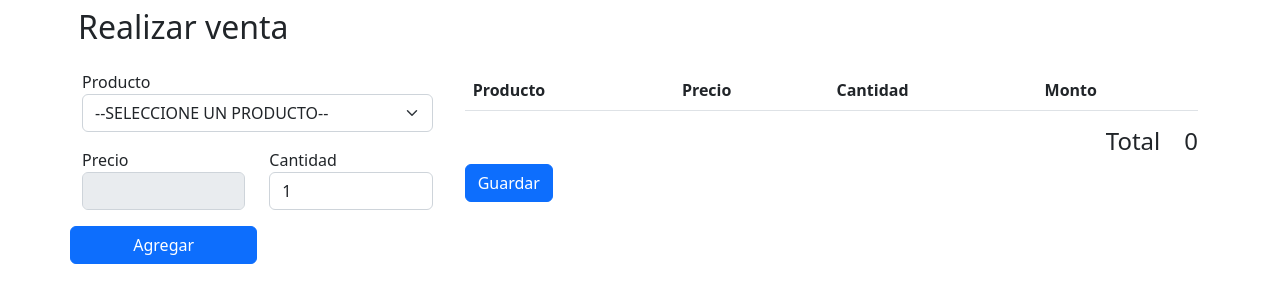
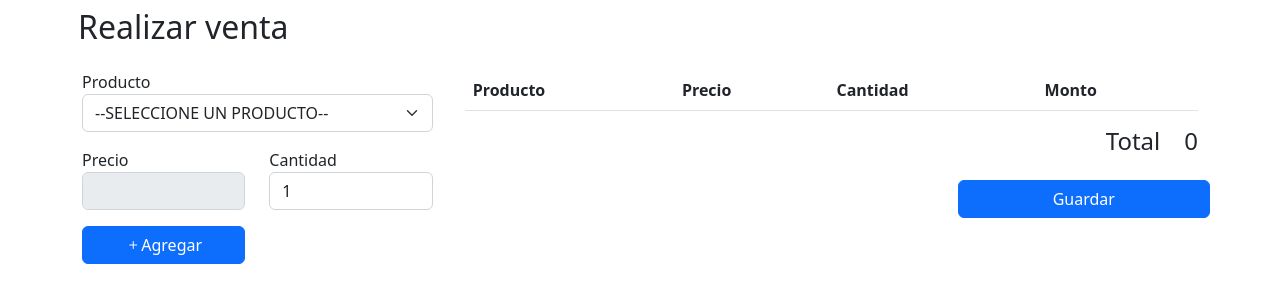
Before and after one commit to Isaipc/aldoups, a PHP site: page /realizar-venta in a window 1280 px wide. Shown: the part 56-359 px from the top of the page. Run offline with PHP 8.4, Linux system fonts and the light colour scheme; lists and menus that the app fills with data are empty.

Commit message:
update index page styles

```diff
--- a/realizar-venta/index.php
+++ b/realizar-venta/index.php
@@ -39,13 +39,17 @@
                         </div>
                     </div>
                     <div class="row">
-                        <button type="submit" class="btn btn-primary col-lg-6">
-                            Agregar
+                        <div class="col-lg-6">
+                            <button type="submit" class="btn btn-primary w-100">
+                                <i class="bi bi-plus"></i>Agregar
                             </button>
+                        </div>
                     </div>
                 </form>
             </div>
             <div class="col p-3">
+                <div class="row mb-3">
+                    <div class="col">
                         <table class="table table-md table-striped table-responsive">
                             <thead>
                                 <tr>
@@ -61,10 +65,11 @@
                             <h4 class="me-4">Total</h4>
                             <h4 id="total">0</h4>
                         </div>
-
-                <button class="btn btn-primary" data-bs-toggle="modal" data-bs-target="#modalGuardar">
-                    Guardar
-                </button>
+                    </div>
+                </div>
+                <div class="row justify-content-end">
+                    <button class="btn btn-primary col-lg-4">Guardar</button>
+                </div>
             </div>
         </div>
     </div>
```
Lines whose indentation alone changed are shown as unchanged.
